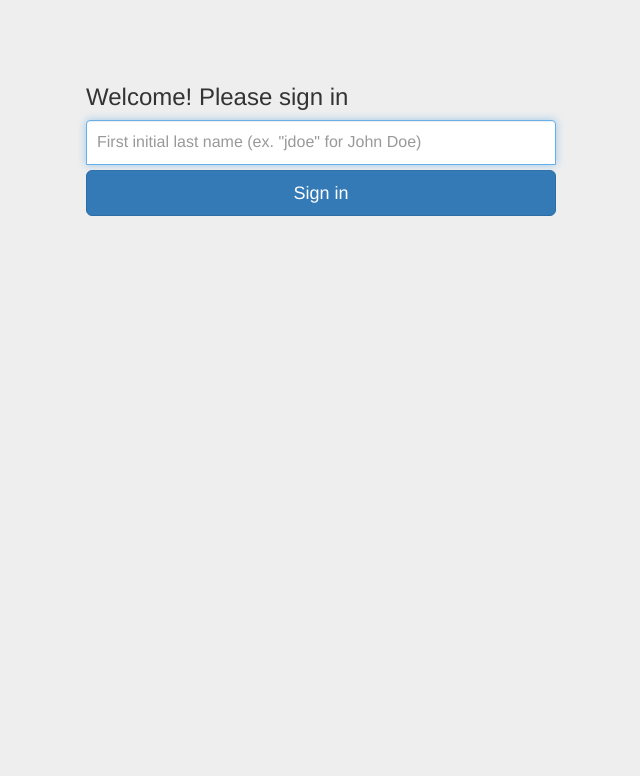
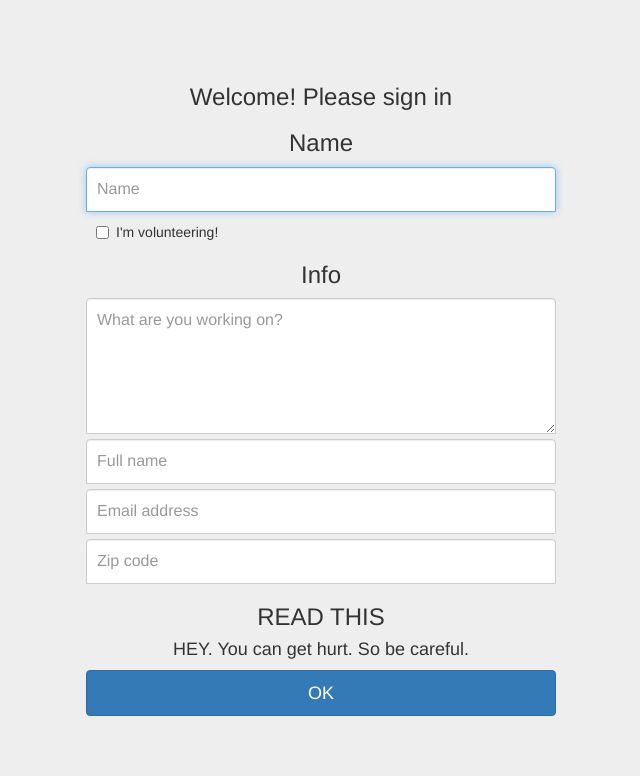
Before and after one commit to soapyking/sopo-kiosk, a Flask app: page /signin in a window 1280 px wide. Shown: the part 51-827 px from the top of the page, without its empty margins (319-959 px from the left). Before the commit the page ends 267 px from the top, so only its background shows below. Run offline with Flask 2, Linux system fonts and the light colour scheme; parts of the project's set-up code (start-up, migrations or seed data) failed here and were passed over; some libraries are stand-ins or nearby versions.

Commit message:
3-step form with session state boiled down to 1-step.
Will continue work on graphical staged form later.

```diff
--- a/kiosk/kiosk/static/css/signin.css
+++ b/kiosk/kiosk/static/css/signin.css
@@ -6,6 +6,7 @@
 .form-signin .form-signin-heading,
 .form-signin .checkbox {
   margin-bottom: 10px;
+	text-align: center;
 }
 .form-signin .checkbox {
   font-weight: normal;
@@ -27,9 +28,67 @@
   border-bottom-right-radius: 0;
   border-bottom-left-radius: 0;
 }
-
+.form-signin .btn {
+	border-radius: 4px;
+}
 .form-signin textarea {
   margin-bottom: 5px;
   border-bottom-right-radius: 0;
   border-bottom-left-radius: 0;
 }
+
+/*form styles*/
+/*Hide all except first fieldset*/
+#signinform fieldset:not(:first-of-type) {
+	display: none;
+}
+
+/*progressbar*/
+#progressbar {
+	margin-bottom: 30px;
+	overflow: hidden;
+	/*CSS counters to number the steps*/
+	counter-reset: step;
+}
+#progressbar li {
+	list-style-type: none;
+	color: white;
+	text-transform: uppercase;
+	font-size: 9px;
+	width: 33.33%;
+	float: left;
+	position: relative;
+}
+#progressbar li:before {
+	content: counter(step);
+	counter-increment: step;
+	width: 20px;
+	line-height: 20px;
+	display: block;
+	font-size: 10px;
+	color: #333;
+	background: white;
+	border-radius: 3px;
+	margin: 0 auto 5px auto;
+}
+/*progressbar connectors*/
+#progressbar li:after {
+	content: '';
+	width: 100%;
+	height: 2px;
+	background: white;
+	position: absolute;
+	left: -50%;
+	top: 9px;
+	z-index: -1; /*put it behind the numbers*/
+}
+#progressbar li:first-child:after {
+	/*connector not needed before the first step*/
+	content: none;
+}
+/*marking active/completed steps green*/
+/*The number of the step and the connector before it = green*/
+#progressbar li.active:before,  #progressbar li.active:after{
+	background: #27AE60;
+	color: white;
+}
--- a/kiosk/kiosk/templates/signin.html
+++ b/kiosk/kiosk/templates/signin.html
@@ -2,16 +2,41 @@
 {% block title %} Signin {% endblock %}
 <!DOCTYPE html>
   {% block head %}
+	<script type="text/javascript" src="/static/js/signin.js"></script>
+	<!-- <script type="text/javascript" src="/static/3p/js/jquery.steps.js"></script> -->
   <link href="/static/css/signin.css" rel="stylesheet">
+  <!-- <link href="/static/3p/css/jquery.steps.css" rel="stylesheet"> -->
   {% endblock %}
 
   {% block content %}
-    <div class="container">
-			<form class="form-signin" role="form" method="post">
+		<div class="container">
+			<form id="signinform" action="/signin" class="form-signin" role="form" method="post">
 				<h3 class="form-signin-heading">Welcome! Please sign in</h3>
-				<input type="text" class="form-control"
-					placeholder="First initial last name (ex. &quot;jdoe&quot; for John Doe)" autofocus="" name="uname">
-				<button class="btn btn-lg btn-primary btn-block" type="submit">Sign in</button>
+				<div id="steptualized">
+  				<h3 class="form-signin-heading">Name</h3>
+						<!-- <input type="tel" class="form-control" placeholder="Phone #" name="tel" autofocus required> -->
+						<input type="text" class="form-control" name="uname" placeholder="Name" autofocus required />
+						<div class="checkbox" style="text-align:left; margin-left:10px">
+							<label>
+								<input type="checkbox" name="volunteering">I'm volunteering!</>
+							</label>
+						</div>
+          <h3 class="form-signin-heading">Info</h3>
+          	<textarea class="form-control" rows="5"
+            	placeholder="What are you working on?" name="whatup" autofocus></textarea>
+          	<input type="text" class="form-control" name="fullname"
+            	placeholder="Full name">
+          	<input type="email" class="form-control" name="email"
+            	placeholder="Email address">
+          	<input type="text" class="form-control" name="zip"
+            	placeholder="Zip code">
+							<!-- <input type="button" name="previous" class="btn btn-lg btn-primary btn-block previous action-button" value="Previous" /> -->
+					<h3 class="form-signin-heading">READ THIS</h1>
+					<h4 class="form-signin-heading">HEY. You can get hurt. So be careful.</h4>
+					<input type="submit" class="btn btn-lg btn-primary btn-block" value="OK" />
 			</form>
-    </div>
+  	</div>
   {% endblock %}
+
+
+</body></html>
--- a/kiosk/kiosk/views/signin.py
+++ b/kiosk/kiosk/views/signin.py
@@ -14,8 +14,6 @@ def emit_signin():
 	''' Let user input uname. User will
 		continue to volunteer/visit screen or register screen.
 	'''
-	session['username'] = ""
-	session['whatup'] = ""
 	return render_template("signin.html")
 
 @app.route('/signin', methods=["POST"])
@@ -24,66 +22,41 @@ def submit_signin():
 		Create new user if doesn't already exist
 		Then bring user to edit his info
 	'''
-	uname = request.form['uname']
-	user = User.query.filter_by(uname=uname).first()
-	if not user:
-		app.logger.debug("New user %s registered", uname)
-		new_user = User()
-		new_user.uname = uname
-		db.session.add(new_user)
+	uname = request.form.get('uname')
+	whatup = request.form.get('whatup')
+	fullname = request.form.get('fullname')
+	email = request.form.get('email')
+	zip = request.form.get('zip')
+	utype = 'volunteer' if request.form.get('volunteering') else 'guest'
+	user_class = Volunteer if request.form.get('volunteering') else Guest # one step shy of metaclassing off a cliff
+	try:
+		user = user_class.query.filter_by(uname=uname).first()
+		if not user:
+			app.logger.debug("New user %s registered", uname)
+			user = user_class()
+			user.uname = uname
+			user.utype = utype
+		user.fullname = fullname if fullname else user.fullname if user.fullname else ""
+		user.email = email if email else user.email if user.email else ""
+		user.zip = zip if zip else user.zip if user.zip else ""
+		app.logger.debug("User object: {}".format(user))
+		db.session.add(user)
 		db.session.commit()
-	session['username'] = uname
-	return redirect(url_for('emit_user_info'))
 
-@app.route('/edit_info', methods=["GET"])
-def emit_user_info():
-	''' Show page for user to edit his info
-	'''
-	if not session['username']:
-		return redirect(url_for('emit_signin'))
-	user = User.query.filter_by(uname=session['username']).first()
-	return render_template('edit_info.html', email=user.email, zip=user.zip, fullname = user.fullname)
+		signin = Signin()
+		signin.user_id = user.id
+		signin.event_id = Event.get_current_event().id
+		signin.notes = whatup
+		db.session.add(signin)
+		db.session.commit()
+	except:
+		raise # winning
 
-@app.route('/edit_info', methods=["POST"])
-def submit_user_info():
-	''' Accept user's modified info and update his records
-	'''
-	if not session['username']:
-		return redirect(url_for('emit_signin'))
-	email = request.form['email']
-	zip = request.form['zip']
-	fullname = request.form['fullname']
-	whatup = request.form['whatup']
-	user = User.query.filter_by(uname=session['username']).first()
-	user.email = email if len(email) > 0 else user.email
-	user.zip = zip if len(zip) > 0 else user.zip
-	user.fullname = fullname if len(fullname) > 0 else user.fullname
-	# Type field may be necessary when signin in volunteers
-	user.type = 'guest'
-	session['whatup'] = whatup
-	db.session.add(user)
-	db.session.commit()
-	return redirect(url_for('emit_waiver'))
+	return redirect(url_for('all_good'))
 
-@app.route('/waiver_confirm', methods=["GET"])
-def emit_waiver():
-	''' CYA '''
-	if not session['username']:
-		return redirect(url_for('emit_signin'))
-	return render_template('waiver.html')
-
-@app.route('/waiver_confirm', methods=["POST"])
-def accept_waiver():
-	''' AC'd '''
-	if not session['username']:
-		return redirect(url_for('emit_signin'))
-	signin = Signin()
-	signin.user_id = User.query.filter_by(uname=session['username']).first().id
-	signin.event_id = Event.get_current_event().id
-	signin.notes = session['whatup']
-	db.session.add(signin)
-	db.session.commit()
-	return redirect(url_for('all_good'))
+@app.route('/scratch', methods=["GET"])
+def scratch():
+	return render_template("scratch.html")
 
 @app.route('/all_good', methods=["GET"])
 def all_good():
```
Also changed, not shown: kiosk/kiosk/static/js/signin.js (added, +8 -0 lines), kiosk/models/event.py (+15 -8 lines), kiosk/models/user.py (+4 -4 lines), README.md.
